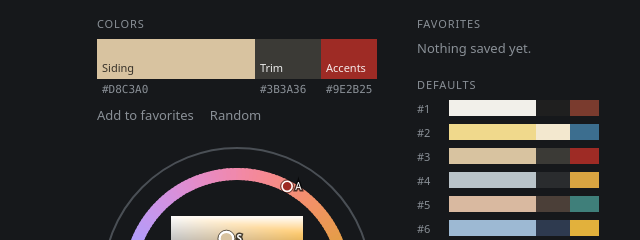
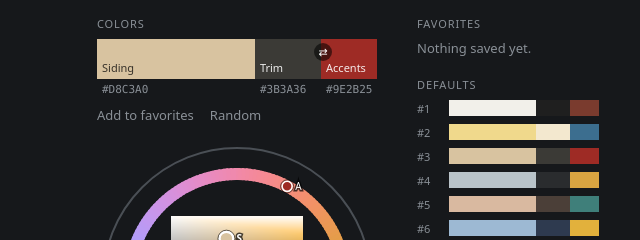
Before and after one commit to EmilyReif/house_paint, a plain HTML site: page index.html in a window 1280 px wide. Shown: the top 240 px of the page, 639-1279 px from the left. Drawn offline with Linux system fonts and the light colour scheme.

Commit message:
Swap trim/accent button

```diff
--- a/app.js
+++ b/app.js
@@ -252,6 +252,15 @@ function buildRegionControls() {
     hexRow.appendChild(hex);
     pickers[r.key] = { picker, hex, seg };
   });
+  // swap trim <-> accent, sitting on the boundary between those two segments
+  const swap = document.createElement('button');
+  swap.type = 'button';
+  swap.className = 'swap';
+  swap.textContent = '⇄';
+  swap.title = 'Swap trim and accent';
+  swap.setAttribute('aria-label', 'Swap trim and accent colors');
+  swap.addEventListener('click', () => applyCombo(state.colors.siding, state.colors.accent, state.colors.trim));
+  bar.appendChild(swap);
   host.append(bar, hexRow);
   syncPickers();
 }
--- a/styles.css
+++ b/styles.css
@@ -37,7 +37,14 @@ h2:first-child { margin-top: 0; }
 /* color pickers: bare swatch + bare hex */
 .regions { display: flex; flex-direction: column; gap: 4px; }
 .current-bar, .current-hex { display: flex; }
-.current-bar { height: 40px; }
+.current-bar { position: relative; height: 40px; }
+/* boundary between trim and accent = (3 + 1.2) / (3 + 1.2 + 1) of the width (see .sw0/.sw1/.sw2) */
+.swap {
+  position: absolute; top: 4px; left: calc(100% * 4.2 / 5.2); transform: translateX(-50%); z-index: 1;
+  width: 18px; height: 18px; padding: 0; border: none; border-radius: 50%;
+  background: rgba(0, 0, 0, 0.55); color: #fff; font-size: 11px; line-height: 18px; cursor: pointer;
+}
+.swap:hover { background: rgba(0, 0, 0, 0.8); }
 .seg { position: relative; display: flex; align-items: flex-end; padding: 0 0 4px 5px; font-size: 11px; cursor: pointer; overflow: hidden; }
 .seg input[type="color"] { position: absolute; inset: 0; width: 100%; height: 100%; opacity: 0; cursor: pointer; }
 .current-hex .hex { min-width: 0; padding-left: 5px; font-size: 11px; color: var(--muted); }
```
